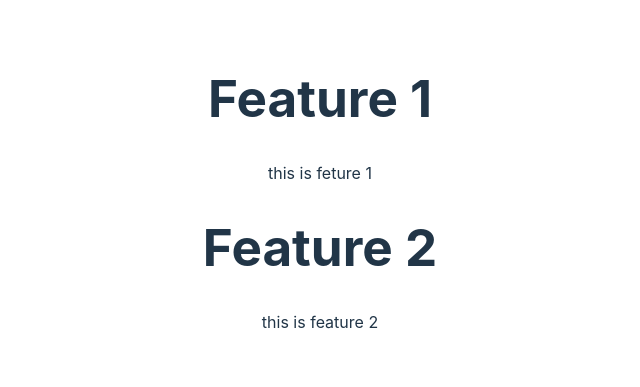
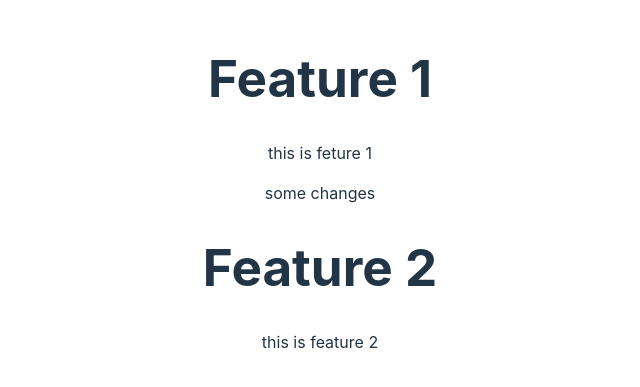
Before and after one commit to rohanvaseta/practice-git, a React (Vite) app: page / in a window 1280 px wide. Shown: the part 215-602 px from the top of the page, without its empty margins (320-960 px from the left). Built offline with nearby package versions, Linux system fonts and the light colour scheme.

Commit message:
some changes in feat-1

```diff
--- a/src/App.jsx
+++ b/src/App.jsx
@@ -5,7 +5,8 @@ function App() {
   return (
     <>
       <h1>Feature 1</h1>
-      <p>this is feture 1</p>
+      <p>this is feture 1 </p>
+      <span>some changes</span>
       <h1>Feature 2</h1>
       <span>this is feature 2</span>
     </>
```
